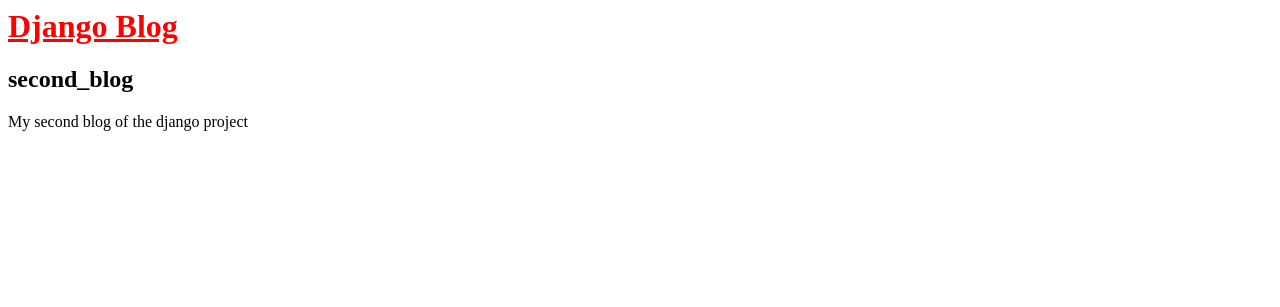
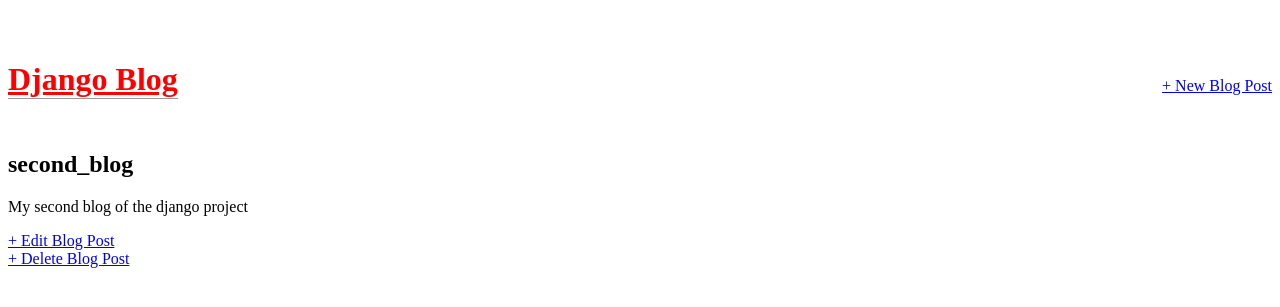
Before and after one commit to jeganath241/Repository1, a Django app: page /blog/details/2 in a window 1280 px wide. Shown: the top 307 px of the page. Run offline with Django 5.2, Linux system fonts and the light colour scheme; data comes from the database, SQL or seed files in the repository; both versions use the stored data as it was after the commit.

Commit message:
blog change

```diff
--- a/blog/models.py
+++ b/blog/models.py
@@ -1,4 +1,5 @@
 from django.db import models
+from django.urls import reverse
 
 # Create your models here.
 class Posting(models.Model):
@@ -8,3 +9,6 @@
 
     def __str__(self):
         return self.title
+
+    def get_absolute_url(self):
+        return reverse("post_details", args=[str(self.id)])
--- a/blog/static/blog/CSS/base.css
+++ b/blog/static/blog/CSS/base.css
@@ -1,3 +1,16 @@
-header h1 a{
-color: red;
+header.nav {
+    display: flex;
+    justify-content: space-between;
+    align-items: center;
+    padding-top: 2rem;
 }
+
+header h1 a {
+    border-bottom: 1px solid #999;
+    margin-bottom: 2rem;
+    display: flex;
+}
+
+h1 a {
+    color: red;
+}
--- a/blog/templates/base.html
+++ b/blog/templates/base.html
@@ -1,14 +1,17 @@
 {% load static %}
 <html>
     <head>
-        <title>
-            Django Blog Project
-        </title>
+        <title>Django Blog Project</title>
         <link href="{% static 'blog/CSS/base.css' %}" rel="stylesheet">
     </head>
     <body>
-        <header>
+        <header class="nav">
+            <div class="nav-left">
                 <h1><a href="{% url 'blog' %}">Django Blog</a></h1>
+            </div>
+            <div class="nav-right">
+                <a href="{% url 'post_new' %}">+ New Blog Post</a>
+            </div>
         </header>
         <div>
             {% block content %}
--- a/blog/templates/post_detail.html
+++ b/blog/templates/post_detail.html
@@ -3,5 +3,7 @@
  <div class="post-entry">
  <h2>{{ object.title }}</h2>
  <p>{{ object.body }}</p>
+ <a href="{% url 'post_edit' object.pk %}">+ Edit Blog Post </a><br>
+ <a href="{% url 'post_delete' object.pk %}">+ Delete Blog Post </a>
  </div>
  {% endblock content %}
--- a/blog/urls.py
+++ b/blog/urls.py
@@ -1,9 +1,12 @@
 from django.urls import path
 
-from .views import BlogListView, BlogDetailView
+from .views import BlogListView, BlogDetailView, BlogCreateView, BlogUpdateView, BlogDeleteView
 
 
 urlpatterns = [
     path('blog/', BlogListView.as_view(), name = "blog"),
-    path('blog/details/<int:pk>', BlogDetailView.as_view(), name = "post_details")
+    path('blog/details/<int:pk>', BlogDetailView.as_view(), name = "post_details"),
+    path('blog/details/new', BlogCreateView.as_view(), name = "post_new"),
+    path('blog/details/<int:pk>/edit', BlogUpdateView.as_view(), name="post_edit"),
+    path('blog/details/<int:pk>/delete', BlogDeleteView.as_view(), name="post_delete")
 ]
--- a/blog/views.py
+++ b/blog/views.py
@@ -1,7 +1,8 @@
 from django.shortcuts import render
 
 # Create your views here.
-from django.views.generic import ListView, DetailView
+from django.views.generic import ListView, DetailView, CreateView, UpdateView, DeleteView
+from django.urls import reverse_lazy
 
 from .models import Posting
 
@@ -12,3 +13,18 @@
 class BlogDetailView(DetailView):
     model = Posting
     template_name = "post_detail.html"
+
+class BlogCreateView(CreateView):
+    model = Posting
+    template_name = "post_new.html"
+    fields = ["title", "author", "body"]
+
+class BlogUpdateView(UpdateView):
+    model = Posting
+    template_name = "post_edit.html"
+    fields = ["title", "body"]
+
+class BlogDeleteView(DeleteView):
+    model = Posting
+    template_name = "post_delete.html"
+    success_url = reverse_lazy('blog')
```
Also changed, not shown: blog/templates/post_delete.html (added, +8 -0 lines), blog/templates/post_edit.html (added, +8 -0 lines), blog/templates/post_new.html (added, +8 -0 lines), db.sqlite3. Lines whose indentation alone changed are shown as unchanged.
